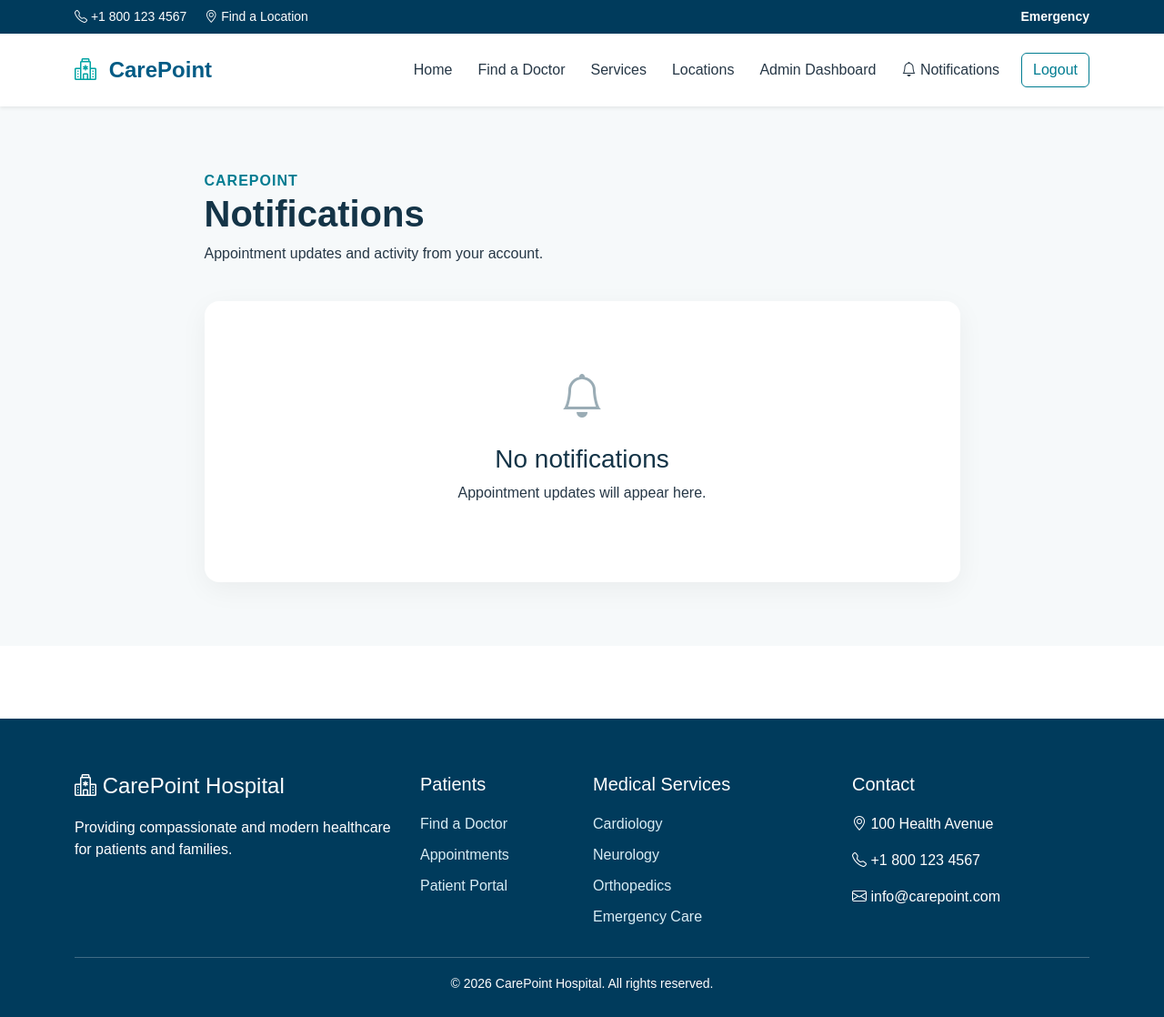
After one commit to daroaliga-hub/Hospital_management_system, a Django app: page /notifications/ in a window 1280 px wide. The commit adds this page. Shown: the whole page at 91% size. Run offline with Django 5.2, Linux system fonts and the light colour scheme; the visitor is signed in with stand-in values (Sample User, id 1); data that the repository does not hold is empty.

Commit message:
Add in-app appointment notification system

```diff
--- a/core/settings.py
+++ b/core/settings.py
@@ -62,6 +62,7 @@ TEMPLATES = [
                 'django.template.context_processors.request',
                 'django.contrib.auth.context_processors.auth',
                 'django.contrib.messages.context_processors.messages',
+                'hospital.context_processors.notification_count',
             ],
         },
     },
--- /dev/null
+++ b/hospital/context_processors.py
@@ -0,0 +1,21 @@
+def notification_count(request):
+
+    if request.user.is_authenticated:
+
+        count = (
+            request.user.notifications
+            .filter(
+                is_read=False
+            )
+            .count()
+        )
+
+    else:
+
+        count = 0
+
+
+    return {
+        'unread_notification_count':
+            count
+    }
--- a/hospital/static/css/style.css
+++ b/hospital/static/css/style.css
@@ -1999,3 +1999,141 @@ border:1px solid #e5e8eb;
     }
 
 }
+/* ==========================================
+   NOTIFICATIONS
+========================================== */
+
+.notifications-page {
+    background-color: #f6f9fa;
+    padding: 70px 0;
+}
+
+
+.notification-header {
+    display: flex;
+    justify-content: space-between;
+    align-items: center;
+}
+
+
+.notification-header h1 {
+    color: #143447;
+    font-weight: 700;
+}
+
+
+.notification-list {
+    background-color: white;
+    border-radius: 16px;
+    overflow: hidden;
+    box-shadow: 0 8px 30px rgba(0, 0, 0, 0.05);
+}
+
+
+.notification-item {
+    display: flex;
+    align-items: center;
+    gap: 20px;
+    padding: 24px;
+    border-bottom: 1px solid #e7ecef;
+}
+
+
+.notification-item:last-child {
+    border-bottom: 0;
+}
+
+
+.notification-unread {
+    background-color: #eef9fa;
+}
+
+
+.notification-icon {
+    width: 48px;
+    height: 48px;
+    min-width: 48px;
+    border-radius: 50%;
+    background-color: #e5f6f7;
+    display: flex;
+    align-items: center;
+    justify-content: center;
+}
+
+
+.notification-icon i {
+    color: #007c91;
+    font-size: 22px;
+}
+
+
+.notification-content {
+    flex: 1;
+}
+
+
+.notification-content p {
+    margin: 0;
+    color: #263746;
+}
+
+
+.notification-content small {
+    display: block;
+    color: #85949c;
+    margin-top: 5px;
+}
+
+
+.notification-empty {
+    text-align: center;
+    padding: 70px 20px;
+}
+
+
+.notification-empty i {
+    color: #9aacb5;
+    font-size: 48px;
+}
+
+
+.notification-empty h3 {
+    color: #143447;
+    margin-top: 15px;
+}
+
+
+.notification-badge {
+    display: inline-flex;
+    align-items: center;
+    justify-content: center;
+    min-width: 20px;
+    height: 20px;
+    border-radius: 50%;
+    background-color: #dc3545;
+    color: white;
+    font-size: 11px;
+    font-weight: 700;
+    padding: 0 5px;
+    margin-left: 4px;
+}
+
+
+@media (max-width: 768px) {
+
+    .notification-header {
+        display: block;
+    }
+
+
+    .notification-header form {
+        margin-top: 20px;
+    }
+
+
+    .notification-item {
+        align-items: flex-start;
+        flex-wrap: wrap;
+    }
+
+}
--- a/hospital/templates/base.html
+++ b/hospital/templates/base.html
@@ -199,7 +199,31 @@
 
                         {% endif %}
 
+    <li class="nav-item">
 
+        <a
+            class="nav-link position-relative"
+            href="{% url 'notifications' %}"
+        >
+
+            <i class="bi bi-bell"></i>
+
+            Notifications
+
+
+            {% if unread_notification_count > 0 %}
+
+                <span
+                    class="notification-badge"
+                >
+                    {{ unread_notification_count }}
+                </span>
+
+            {% endif %}
+
+        </a>
+
+    </li>
     <li class="nav-item ms-lg-3">
 
         <a
--- /dev/null
+++ b/hospital/templates/notifications/list.html
@@ -0,0 +1,184 @@
+{% extends 'base.html' %}
+
+
+{% block title %}
+Notifications | CarePoint
+{% endblock %}
+
+
+{% block content %}
+
+<section class="notifications-page">
+
+    <div class="container">
+
+        <div class="row justify-content-center">
+
+            <div class="col-lg-9">
+
+
+                <!-- HEADER -->
+
+                <div class="notification-header">
+
+                    <div>
+
+                        <span class="section-small-title">
+                            CAREPOINT
+                        </span>
+
+                        <h1>
+                            Notifications
+                        </h1>
+
+                        <p>
+                            Appointment updates and
+                            activity from your account.
+                        </p>
+
+                    </div>
+
+
+                    {% if notifications %}
+
+                        <form
+                            method="POST"
+                            action="{% url 'mark_all_notifications_read' %}"
+                        >
+
+                            {% csrf_token %}
+
+                            <button
+                                type="submit"
+                                class="btn btn-outline-primary"
+                            >
+                                Mark All as Read
+                            </button>
+
+                        </form>
+
+                    {% endif %}
+
+                </div>
+
+
+                <!-- NOTIFICATIONS -->
+
+                <div class="notification-list mt-4">
+
+
+                    {% for notification in notifications %}
+
+                        <div
+                            class="
+                                notification-item
+                                {% if not notification.is_read %}
+                                    notification-unread
+                                {% endif %}
+                            "
+                        >
+
+
+                            <div class="notification-icon">
+
+
+                                {% if notification.notification_type == "appointment_confirmed" %}
+
+                                    <i class="bi bi-calendar-check"></i>
+
+
+                                {% elif notification.notification_type == "appointment_cancelled" %}
+
+                                    <i class="bi bi-calendar-x"></i>
+
+
+                                {% elif notification.notification_type == "appointment_completed" %}
+
+                                    <i class="bi bi-check-circle"></i>
+
+
+                                {% elif notification.notification_type == "medical_notes_updated" %}
+
+                                    <i class="bi bi-clipboard2-pulse"></i>
+
+
+                                {% else %}
+
+                                    <i class="bi bi-bell"></i>
+
+                                {% endif %}
+
+
+                            </div>
+
+
+                            <div class="notification-content">
+
+                                <p>
+                                    {{ notification.message }}
+                                </p>
+
+                                <small>
+                                    {{ notification.created_at|timesince }}
+                                    ago
+                                </small>
+
+                            </div>
+
+
+                            {% if notification.appointment %}
+
+                                <form
+                                    method="POST"
+                                    action="{% url 'open_notification' notification.id %}"
+                                >
+
+                                    {% csrf_token %}
+
+                                    <button
+                                        type="submit"
+                                        class="btn btn-sm btn-outline-primary"
+                                    >
+                                        Open
+                                    </button>
+
+                                </form>
+
+                            {% endif %}
+
+
+                        </div>
+
+
+                    {% empty %}
+
+                        <div class="notification-empty">
+
+                            <i class="bi bi-bell"></i>
+
+                            <h3>
+                                No notifications
+                            </h3>
+
+                            <p>
+                                Appointment updates
+                                will appear here.
+                            </p>
+
+                        </div>
+
+                    {% endfor %}
+
+
+                </div>
+
+
+            </div>
+
+        </div>
+
+    </div>
+
+</section>
+
+{% endblock %}
--- a/hospital/templates/patient/dashboard.html
+++ b/hospital/templates/patient/dashboard.html
@@ -1,5 +1,5 @@
-{% extends 'base.html' %} {% block title %} Patient Portal {% endblock %} {%
-block content %}
+{% extends 'base.html' %} {% block title %} Patient Portal {% endblock %}
+{% block content %}
 
 <section class="patient-dashboard">
   <div class="container">
--- a/hospital/urls.py
+++ b/hospital/urls.py
@@ -34,7 +34,7 @@ path(
     path('book-appointment/', views.book_appointment, name='book_appointment'),
     path( 'doctor/<int:id>/', views.doctor_profile, name='doctor_profile'),
     path( 'doctor-dashboard/', views.doctor_dashboard, name='doctor_dashboard'),
-    path( 'appointment/<int:appointment_id>/<str:status>/', views.update_appointment_status, name='update_appointment_status'),
+    path(  'appointment/<int:appointment_id>/status/<str:status>/', views.update_appointment_status, name='update_appointment_status'),
     path( 'appointment/<int:appointment_id>/notes/', views.add_medical_notes, name='add_medical_notes'),
     path( 'management/doctors/create/', views.create_doctor, name='create_doctor'),
     path( 'profile/', views.patient_profile, name='patient_profile'),
@@ -47,9 +47,9 @@ path(
     name='doctor_schedule'
 ),
     path(
-    'doctor/schedule/',
-    views.doctor_schedule,
-    name='doctor_schedule'
+    'doctor/schedule/<int:availability_id>/delete/',
+    views.delete_doctor_availability,
+    name='delete_doctor_availability'
 ),
     path(
     'api/appointment-slots/',
@@ -66,4 +66,19 @@ path(
     views.hospital_admin_dashboard,
     name='hospital_admin_dashboard'
 ),
+path(
+    'notifications/',
+    views.notifications_list,
+    name='notifications'
+),
+path(
+    'notifications/<int:notification_id>/open/',
+    views.open_notification,
+    name='open_notification'
+),
+path(
+    'notifications/read-all/',
+    views.mark_all_notifications_read,
+    name='mark_all_notifications_read'
+),
 ]
--- a/hospital/views.py
+++ b/hospital/views.py
@@ -7,10 +7,10 @@ from django.db import transaction
 from django.views.decorators.http import require_POST
 from .decorators import doctor_required, patient_required ,admin_required
 from django.contrib.auth.models import Group
-from .utils import doctor_is_available , get_available_time_slots
+from .utils import doctor_is_available , get_available_time_slots,create_notification
 from django.db.models import Count
 from django.utils import timezone
-from .models import Department, Doctor, Patient, Appointment, DoctorAvailability
+from .models import Department, Doctor, Patient, Appointment, DoctorAvailability,Notification
 from .forms import PatientRegistrationForm, AppointmentForm ,DoctorCreationForm, PatientProfileForm,DoctorAvailabilityForm
 from datetime import datetime
 from django.http import JsonResponse
@@ -458,6 +458,22 @@ def book_appointment(request):
             else:
 
                 appointment.save()
+                if appointment.doctor.user:
+
+                    create_notification(
+                        recipient=appointment.doctor.user,
+
+                        notification_type='appointment_requested',
+
+                        message=(
+                            f"New appointment request from "
+                            f"{appointment.patient.full_name} "
+                            f"for {appointment.date} "
+                            f"at {appointment.time.strftime('%H:%M')}."
+                        ),
+
+                        appointment=appointment
+                    )
 
 
                 messages.success(
@@ -663,6 +679,23 @@ def update_appointment_status(
     appointment.save(
         update_fields=['status']
     )
+    if appointment.doctor.user:
+
+        create_notification(
+            recipient=appointment.doctor.user,
+
+            notification_type='appointment_cancelled',
+
+            message=(
+                f"{appointment.patient.full_name} "
+                f"cancelled the appointment scheduled "
+                f"for {appointment.date} "
+                f"at {appointment.time.strftime('%H:%M')}."
+            ),
+
+            appointment=appointment
+        )
+
 
 
     messages.success(
@@ -674,6 +707,7 @@ def update_appointment_status(
     return redirect(
         'doctor_dashboard'
     )
+
 @login_required
 @doctor_required
 def add_medical_notes(
@@ -709,12 +743,12 @@ def add_medical_notes(
 
 
     if request.method == "POST":
-
         notes = request.POST.get(
             "medical_notes",
             ""
         ).strip()
 
+        previous_status = appointment.status
 
         appointment.medical_notes = notes
 
@@ -726,7 +760,41 @@ def add_medical_notes(
                 'status'
             ]
         )
+        if appointment.patient.user:
 
+            if previous_status != 'completed':
+
+                create_notification(
+                    recipient=appointment.patient.user,
+
+                    notification_type='appointment_completed',
+
+                    message=(
+                        f"Your appointment with "
+                        f"Dr. {appointment.doctor.name} "
+                        f"is complete. Medical notes "
+                        f"are now available."
+                    ),
+
+                    appointment=appointment
+                )
+
+
+            else:
+
+                create_notification(
+                    recipient=appointment.patient.user,
+
+                    notification_type='medical_notes_updated',
+
+                    message=(
+                        f"Dr. {appointment.doctor.name} "
+                        f"updated the medical notes "
+                        f"for your appointment."
+                    ),
+
+                    appointment=appointment
+                )
 
         messages.success(
             request,
@@ -1352,3 +1420,106 @@ def hospital_admin_dashboard(request):
                 department_stats,
         }
     )
+@login_required
+def notifications_list(request):
+
+    notifications = (
+        Notification.objects.filter(
+            recipient=request.user
+        )
+        .select_related(
+            'appointment',
+            'appointment__doctor',
+            'appointment__patient'
+        )
+    )
+
+
+    return render(
+        request,
+        'notifications/list.html',
+        {
+            'notifications':
+                notifications
+        }
+    )
+@login_required
+@require_POST
+def open_notification(
+    request,
+    notification_id
+):
+
+    notification = get_object_or_404(
+        Notification,
+        id=notification_id,
+        recipient=request.user
+    )
+
+
+    if not notification.is_read:
+
+        notification.is_read = True
+
+        notification.save(
+            update_fields=[
+                'is_read'
+            ]
+        )
+
+
+    appointment = (
+        notification.appointment
+    )
+
+
+    if appointment:
+
+        # Doctor opening notification
+        if (
+            appointment.doctor.user_id
+            == request.user.id
+        ):
+
+            return redirect(
+                'doctor_appointment_detail',
+                appointment_id=appointment.id
+            )
+
+
+        # Patient opening notification
+        if (
+            appointment.patient.user_id
+            == request.user.id
+        ):
+
+            return redirect(
+                'appointment_detail',
+                appointment_id=appointment.id
+            )
+
+
+    return login_redirect(request)
+@login_required
+@require_POST
+def mark_all_notifications_read(
+    request
+):
+
+    Notification.objects.filter(
+        recipient=request.user,
+        is_read=False
+    ).update(
+        is_read=True
+    )
+
+
+    messages.success(
+        request,
+        "All notifications marked as read."
+    )
+
+
+    return redirect(
+        'notifications'
+    )
```
Also changed, not shown: hospital/admin.py (+22 -1 lines), hospital/models.py (+89 -0 lines), hospital/utils.py (+20 -1 lines), hospital/migrations/0006_notification_doctoravailability.py (added).
